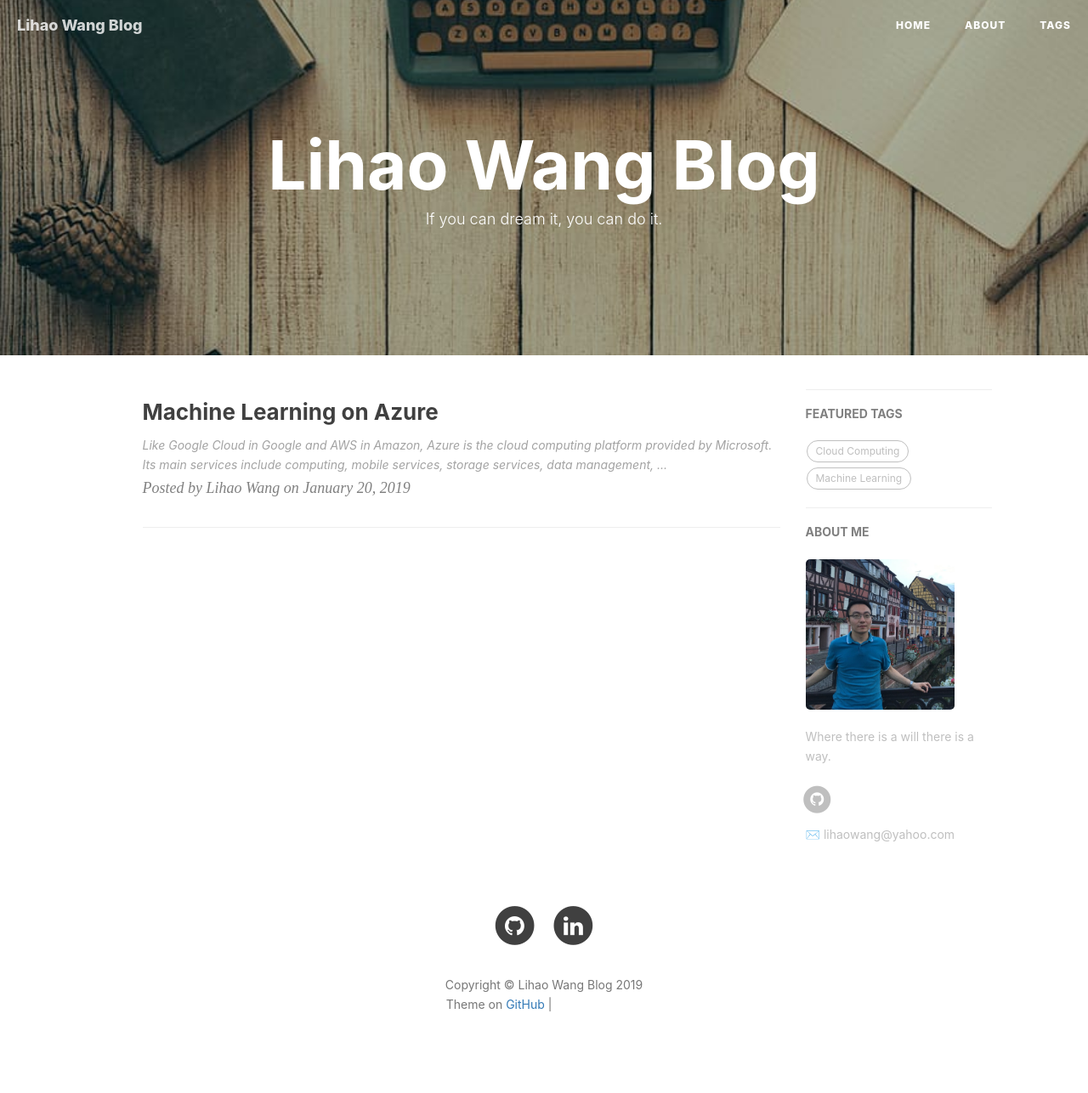
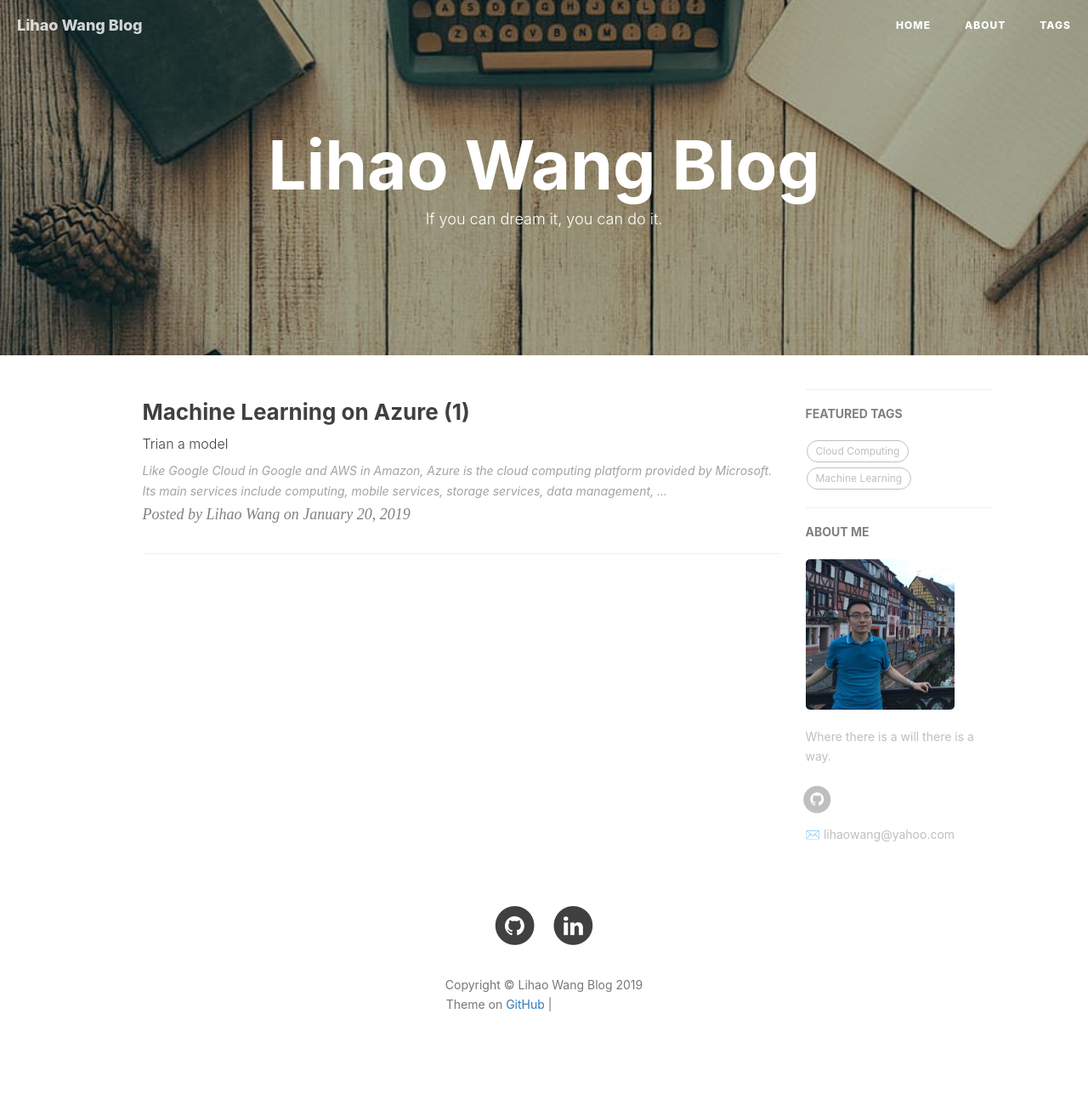
Before and after one commit to LihaoWang1991/Lihaowang1991.github.io, a Jekyll site: the page built from index.html, in a window 1280 px wide. Shown: the whole page at 85% size. Built offline with Jekyll 4.4.1, drawn with Linux system fonts in a browser that asks for light colours; nearby versions of some CDN libraries; the list of posts is cut into pages by our own code; comment, search, counter and statistics services are not loaded; grey boxes are pictures that could not be loaded.

Commit message:
Update 2019-01-20-Machine-Learning-on-Azure.md

```diff
--- a/_posts/2019-01-20-Machine-Learning-on-Azure.md
+++ b/_posts/2019-01-20-Machine-Learning-on-Azure.md
@@ -1,7 +1,7 @@
 ---
 layout:     post
-title:      Machine Learning on Azure
-subtitle:
+title:      Machine Learning on Azure (1)
+subtitle:   Trian a model
 date:       2019-01-20
 author:     Lihao Wang
 header-img: img/post-bg-universe.jpg
```
Also changed, not shown: other parts of _posts/2019-01-20-Machine-Learning-on-Azure.md (+1 -1 lines).
